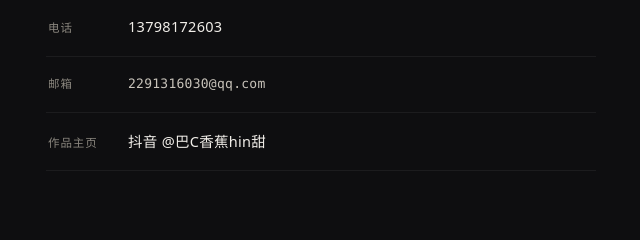
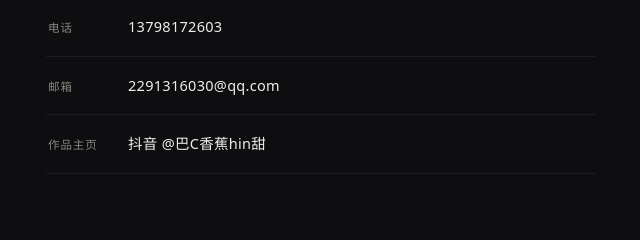
Before and after one commit to weloading/LZWshowreel, a plain HTML site: page index.html in a window 1280 px wide. Shown: the part 3108-3348 px from the top of the page, 572-1212 px from the left. Drawn offline with Linux system fonts and the light colour scheme; a web font is replaced by a local one.

Commit message:
Update index.html

```diff
--- a/index.html
+++ b/index.html
@@ -474,7 +474,7 @@ footer span{font-size:11px;color:var(--muted);letter-spacing:.06em}
           <span class="k">电话</span><span class="v">13798172603</span>
         </a>
         <a class="line">
-          <span class="k">邮箱</span><span class="v small">2291316030@qq.com</span>
+          <span class="k">邮箱</span><span class="v">2291316030@qq.com</span>
         </a>
         <div class="line">
           <span class="k">作品主页</span><span class="v">抖音 @巴C香蕉hin甜</span>
```
